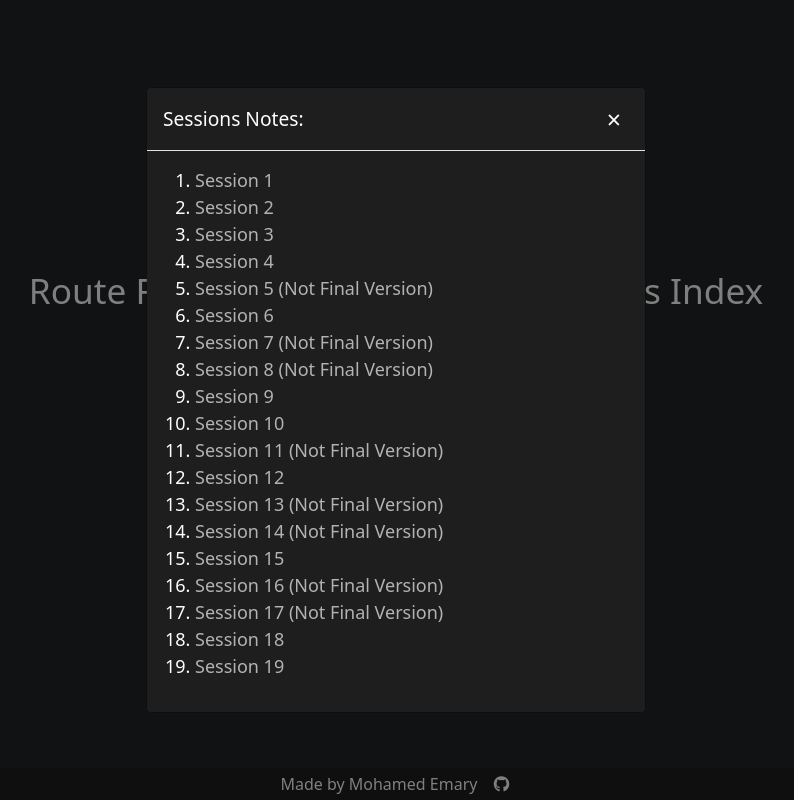
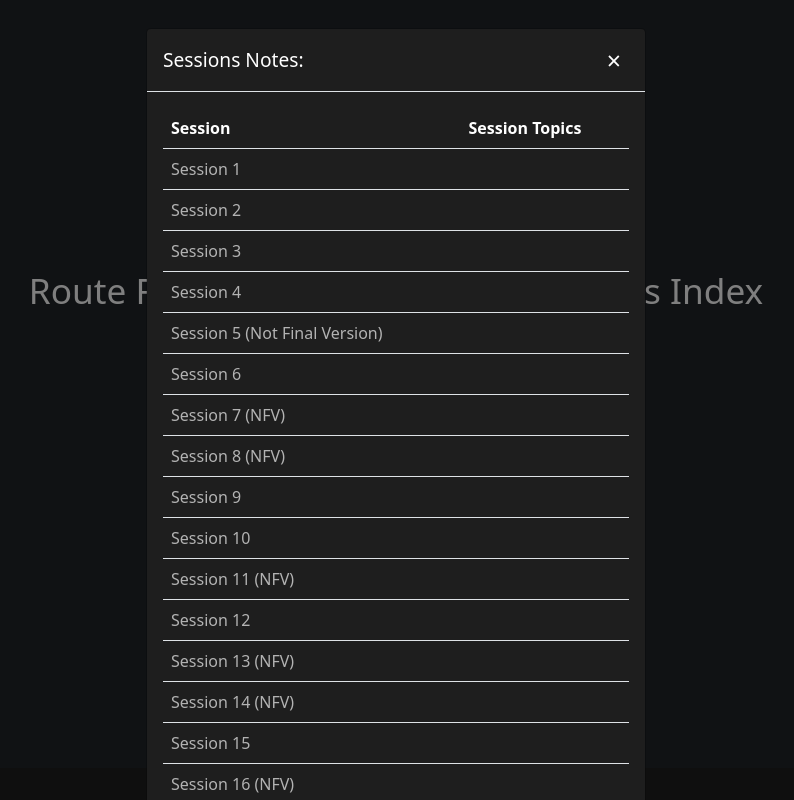
Before and after one commit to MohamedEmary/route-frontend, a plain HTML site: page index.html in a window 1280 px wide. Both pictures are taken after a click on the button "Sessions Notes". Shown: the whole page, without its empty margins (244-1038 px from the left). Drawn offline with nearby package versions, Linux system fonts and the light colour scheme.

Commit message:
use a table to show session notes with each session topics

```diff
--- a/index.html
+++ b/index.html
@@ -82,99 +82,194 @@
             </button>
           </div>
           <div class="modal-body">
-            <ol>
-              <li>
-                <a href="sessions/session-01/PDFs/session-01.pdf">Session 1</a>
-              </li>
-              <li>
-                <a href="sessions/session-02/PDFs/session-02.pdf">Session 2</a>
-              </li>
-              <li>
-                <a href="sessions/session-03/PDFs/session-03.pdf">Session 3</a>
-              </li>
+            <table class="table">
+              <tr>
+                <th>Session</th>
+                <th>Session Topics</th>
+              </tr>
+
+              <tr>
+                <td>
+                  <a href="sessions/session-01/PDFs/session-01.pdf"
+                    >Session 1</a
+                  >
+                </td>
+                <td></td>
+              </tr>
+
+              <tr>
+                <td>
+                  <a href="sessions/session-02/PDFs/session-02.pdf"
+                    >Session 2</a
+                  >
+                </td>
+                <td></td>
+              </tr>
+
+              <tr>
+                <td>
+                  <a href="sessions/session-03/PDFs/session-03.pdf"
+                    >Session 3</a
+                  >
+                </td>
+                <td></td>
+              </tr>
+
               <!--
-              <li>
-                <a href="sessions/practice-01/notes/PDFs/practice-01.pdf">
-                  Practice Session 1
-                </a>
-              </li>
+              <tr>
+                <td>
+                  <a href="sessions/practice-01/notes/PDFs/practice-01.pdf">
+                      Practice Session 1
+                  </a>
+                </td>
+                <td></td>
+              </tr>
               -->
-              <li>
-                <a href="sessions/session-04/PDFs/session-04.pdf">Session 4</a>
-              </li>
-              <li>
-                <a href="sessions/session-05/PDFs/session-05.pdf">
-                  Session 5 (Not Final Version)
-                </a>
-              </li>
-              <li>
-                <a href="sessions/session-06/PDFs/session-06.pdf">Session 6</a>
-              </li>
-              <li>
-                <a href="sessions/session-07/PDFs/session-07.pdf">
-                  Session 7 (Not Final Version)
-                </a>
-              </li>
 
-              <li>
-                <a href="sessions/session-08/PDFs/session-08.pdf">
-                  Session 8 (Not Final Version)
-                </a>
-              </li>
-              <li>
-                <a href="sessions/session-09/PDFs/session-09.pdf">
-                  Session 9
-                </a>
-              </li>
-              <li>
-                <a href="sessions/session-10/PDFs/session-10.pdf">Session 10</a>
-              </li>
-              <li>
-                <a href="sessions/session-11/PDFs/session-11.pdf">
-                  Session 11 (Not Final Version)
-                </a>
-              </li>
-              <li>
-                <a href="sessions/session-12/PDFs/session-12.pdf">
-                  Session 12
-                </a>
-              </li>
-              <li>
-                <a href="sessions/session-13/PDFs/session-13.pdf">
-                  Session 13 (Not Final Version)
-                </a>
-              </li>
-              <li>
-                <a href="sessions/session-14/PDFs/session-14.pdf">
-                  Session 14 (Not Final Version)
-                </a>
-              </li>
-              <li>
-                <a href="sessions/session-15/PDFs/session-15.pdf">
-                  Session 15
-                </a>
-              </li>
-              <li>
-                <a href="sessions/session-16/PDFs/session-16.pdf">
-                  Session 16 (Not Final Version)
-                </a>
-              </li>
-              <li>
-                <a href="sessions/session-17/PDFs/session-17.pdf">
-                  Session 17 (Not Final Version)
-                </a>
-              </li>
-              <li>
-                <a href="sessions/session-18/PDFs/session-18.pdf">
-                  Session 18
-                </a>
-              </li>
-              <li>
-                <a href="sessions/session-19/PDFs/session-19.pdf">
-                  Session 19
-                </a>
-              </li>
-            </ol>
+              <tr>
+                <td>
+                  <a href="sessions/session-04/PDFs/session-04.pdf"
+                    >Session 4</a
+                  >
+                </td>
+                <td></td>
+              </tr>
+
+              <tr>
+                <td>
+                  <a href="sessions/session-05/PDFs/session-05.pdf"
+                    >Session 5 (Not Final Version)</a
+                  >
+                </td>
+                <td></td>
+              </tr>
+
+              <tr>
+                <td>
+                  <a href="sessions/session-06/PDFs/session-06.pdf"
+                    >Session 6</a
+                  >
+                </td>
+                <td></td>
+              </tr>
+
+              <tr>
+                <td>
+                  <a href="sessions/session-07/PDFs/session-07.pdf"
+                    >Session 7 (NFV)</a
+                  >
+                </td>
+                <td></td>
+              </tr>
+
+              <tr>
+                <td>
+                  <a href="sessions/session-08/PDFs/session-08.pdf"
+                    >Session 8 (NFV)</a
+                  >
+                </td>
+                <td></td>
+              </tr>
+
+              <tr>
+                <td>
+                  <a href="sessions/session-09/PDFs/session-09.pdf"
+                    >Session 9</a
+                  >
+                </td>
+                <td></td>
+              </tr>
+
+              <tr>
+                <td>
+                  <a href="sessions/session-10/PDFs/session-10.pdf"
+                    >Session 10</a
+                  >
+                </td>
+                <td></td>
+              </tr>
+
+              <tr>
+                <td>
+                  <a href="sessions/session-11/PDFs/session-11.pdf"
+                    >Session 11 (NFV)</a
+                  >
+                </td>
+                <td></td>
+              </tr>
+
+              <tr>
+                <td>
+                  <a href="sessions/session-12/PDFs/session-12.pdf"
+                    >Session 12</a
+                  >
+                </td>
+                <td></td>
+              </tr>
+
+              <tr>
+                <td>
+                  <a href="sessions/session-13/PDFs/session-13.pdf"
+                    >Session 13 (NFV)</a
+                  >
+                </td>
+                <td></td>
+              </tr>
+
+              <tr>
+                <td>
+                  <a href="sessions/session-14/PDFs/session-14.pdf"
+                    >Session 14 (NFV)</a
+                  >
+                </td>
+                <td></td>
+              </tr>
+
+              <tr>
+                <td>
+                  <a href="sessions/session-15/PDFs/session-15.pdf"
+                    >Session 15</a
+                  >
+                </td>
+                <td></td>
+              </tr>
+
+              <tr>
+                <td>
+                  <a href="sessions/session-16/PDFs/session-16.pdf"
+                    >Session 16 (NFV)</a
+                  >
+                </td>
+                <td></td>
+              </tr>
+
+              <tr>
+                <td>
+                  <a href="sessions/session-17/PDFs/session-17.pdf"
+                    >Session 17 (NFV)</a
+                  >
+                </td>
+                <td></td>
+              </tr>
+
+              <tr>
+                <td>
+                  <a href="sessions/session-18/PDFs/session-18.pdf"
+                    >Session 18</a
+                  >
+                </td>
+                <td></td>
+              </tr>
+
+              <tr>
+                <td>
+                  <a href="sessions/session-19/PDFs/session-19.pdf"
+                    >Session 19</a
+                  >
+                </td>
+                <td></td>
+              </tr>
+            </table>
             <!-- Add more links here -->
           </div>
         </div>
```
